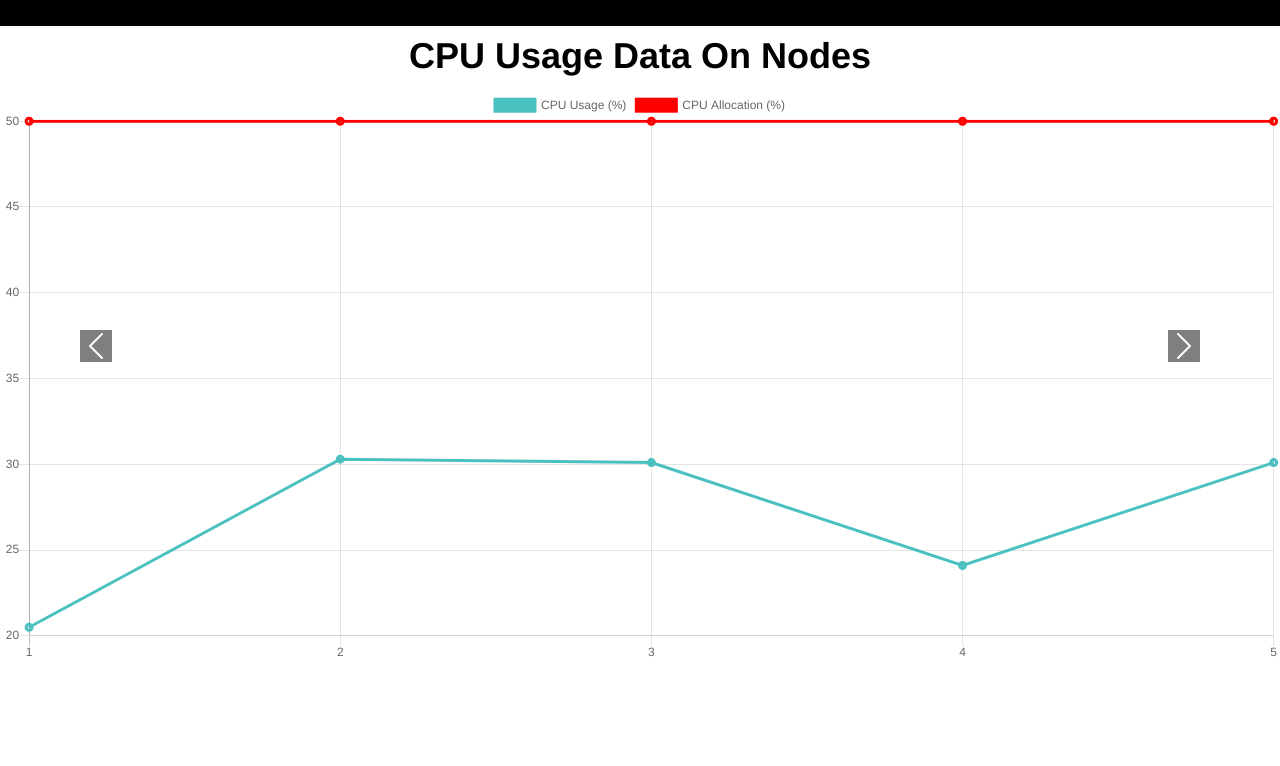
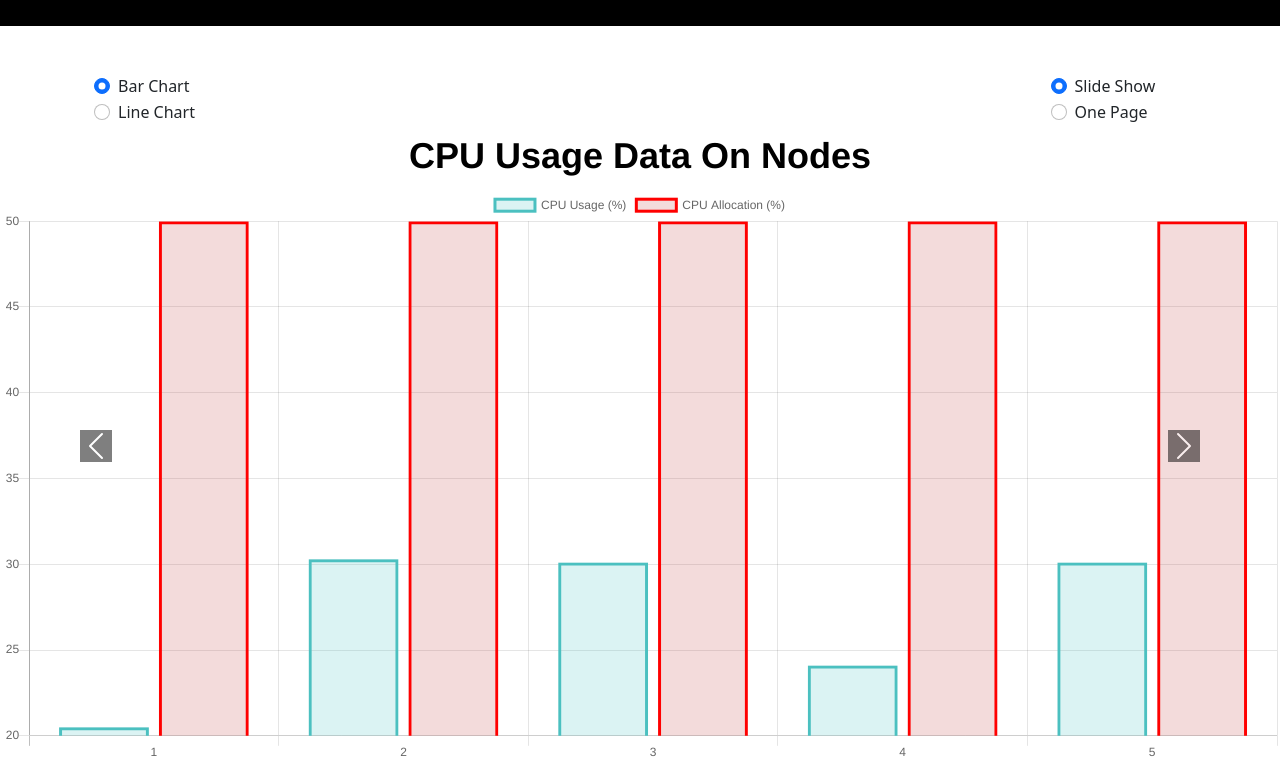
Before and after one commit to daniel12331/MNRAO, a plain HTML site: page src/main/resources/static/index.html in a window 1280 px wide. Shown: the part 76-842 px from the top of the page. Before the commit the page ends 800 px from the top, so only its background shows below. Drawn offline with nearby package versions, Linux system fonts and the light colour scheme.

Commit message:
final ui change and final changes

```diff
--- a/src/main/resources/static/index.html
+++ b/src/main/resources/static/index.html
@@ -21,26 +21,70 @@
         <h1 style="color: white;">Mobile Network Resource Allocation Optimizer</h1>
     </div>
 </nav>
+<div class="container" style="padding-top: 3em" id="radios">
+    <div class="row">
+        <div class="col-sm">
+            <div class="form-check">
+                <input class="form-check-input" type="radio" name="flexRadioDefault" id="flexRadioDefault2" checked onclick="changeLineOrBar('bar')">
+                <label class="form-check-label" for="flexRadioDefault2">
+                    Bar Chart
+                </label>
+            </div>
+            <div class="form-check">
+                <input class="form-check-input" type="radio" name="flexRadioDefault" id="flexRadioDefault1" onclick="changeLineOrBar('line')">
+                <label class="form-check-label" for="flexRadioDefault1">
+                    Line Chart
+                </label>
+            </div>
+        </div>
+        <div class="col-sm">
+        </div>
+        <div class="col-sm">
+        </div>
+        <div class="col-sm">
+        </div>
+        <div class="col-sm">
+        </div>
+        <div class="col-sm">
+        </div>
+        <div class="col-sm">
+            <div class="form-check">
+                <input class="form-check-input" type="radio" name="flexRadioDefault1" id="flexRadioDefault3" checked onclick="changeSlideOrSimple('slideShow')">
+                <label class="form-check-label" for="flexRadioDefault3">
+                    Slide Show
+                </label>
+            </div>
+            <div class="form-check">
+                <input class="form-check-input" type="radio" name="flexRadioDefault1" id="flexRadioDefault4" onclick="changeSlideOrSimple('onePage')">
+                <label class="form-check-label" for="flexRadioDefault4">
+                    One Page
+                </label>
+            </div>
+        </div>
+    </div>
+</div>
+<div id="graphs">
     <div id="carouselExample" class="carousel slide">
-    <div class="carousel-inner">
-        <div class="carousel-item active">
+        <div id="carouselInner" class="carousel-inner">
+            <div id="item1" class="carousel-item active">
                 <canvas id="cpuChart" class="d-block mx-auto" style="max-height: 900px; max-width: 1300px"></canvas>
             </div>
-        <div class="carousel-item">
+            <div id="item2" class="carousel-item">
                 <canvas id="memoryChart" class="d-block mx-auto" style="max-height: 1080px; max-width: 1300px"></canvas>
             </div>
-        <div class="carousel-item">
+            <div id="item3" class="carousel-item">
                 <canvas id="bandChart" class="d-block mx-auto" style="max-height: 1080px; max-width: 1300px"></canvas>
             </div>
         </div>
-    <button class="carousel-control-prev" type="button" data-bs-target="#carouselExample" data-bs-slide="prev" style="background-color: transparent; border: none;">
+        <button id="nextBtn" class="carousel-control-prev" type="button" data-bs-target="#carouselExample" data-bs-slide="prev" style="background-color: transparent; border: none;">
             <span class="carousel-control-prev-icon" aria-hidden="true" style="background-color: black;"></span>
             <span class="visually-hidden">Previous</span>
         </button>
-    <button class="carousel-control-next" type="button" data-bs-target="#carouselExample" data-bs-slide="next" style="background-color: transparent; border: none;">
+        <button id="prevBtn" class="carousel-control-next" type="button" data-bs-target="#carouselExample" data-bs-slide="next" style="background-color: transparent; border: none;">
             <span class="carousel-control-next-icon" aria-hidden="true" style="background-color: black;"></span>
             <span class="visually-hidden">Next</span>
         </button>
+    </div>
 </div>
 <div id="RecPage">
     <button style="margin-left:10em; margin-top:5em;" id="backBar" type="button" class="btn btn-outline-danger" onclick="hideAndShowGraph('hideRec')">
--- a/src/main/resources/static/js/script.js
+++ b/src/main/resources/static/js/script.js
@@ -1,3 +1,7 @@
+let cpuUsageChart = null;
+let memUsageChart = null;
+let bandUsageChart = null;
+
 $(document).ready(function(){
     const myCarouselElement = document.querySelector('#carouselExample')
 
@@ -23,8 +27,8 @@ $(document).ready(function(){
     const bandAllocationData = data.map(d => d.bandwidthAllocated);
 
     const cpuctx = document.getElementById('cpuChart').getContext('2d');
-    const cpuUsageChart = new Chart(cpuctx, {
-        type: 'line',
+    cpuUsageChart = new Chart(cpuctx, {
+        type: 'bar',
         data: {
             labels: labels,
             datasets: [
@@ -66,8 +70,8 @@ $(document).ready(function(){
     });
 
     const memctx = document.getElementById('memoryChart').getContext('2d');
-    const memUsageChart = new Chart(memctx, {
-        type: 'line',
+    memUsageChart = new Chart(memctx, {
+        type: 'bar',
         data: {
             labels: labels,
             datasets: [
@@ -109,8 +113,8 @@ $(document).ready(function(){
     });
 
     const bandctx = document.getElementById('bandChart').getContext('2d');
-    const bandUsageChart = new Chart(bandctx, {
-        type: 'line',
+    bandUsageChart = new Chart(bandctx, {
+        type: 'bar',
         data: {
             labels: labels,
             datasets: [
@@ -198,15 +202,18 @@ $(document).ready(function(){
     webSocketInvoke();
     $('#RecPage').hide()
     // hideAndShowGraph("showRec", 1)
+
 });
 function hideAndShowGraph(option, nodeId, resource){
     if (option === "showRec"){
-        $('#carouselExample').hide()
+        $('#graphs').hide()
+        $('#radios').hide()
         $('#RecPage').show()
         populateRecPage(nodeId, resource)
-        $('#recTitle').html('Resource Allocation Recommendations for Network ID: ' + nodeId)
+        $('#recTitle').html('Resource Allocation Recommendations for Node ID: ' + nodeId)
     }else{
-        $('#carouselExample').show()
+        $('#radios').show()
+        $('#graphs').show()
         $('#RecPage').hide()
 
     }
@@ -219,7 +226,6 @@ function populateRecPage(nodeId, resource){
         success: function (response) {
             $('#tableBody').empty()
             response.forEach(function(item) {
-                console.log(item)
                 if(item[0].warningType == "DANGER") {
                     $('#tableBody').append(
                         '<tr class="table-danger">' +
@@ -248,3 +254,41 @@ function populateRecPage(nodeId, resource){
         }
     });
 }
+
+function changeLineOrBar(option){
+    if(option === "bar"){
+        cpuUsageChart.config.type = "bar"
+        memUsageChart.config.type = "bar"
+        bandUsageChart.config.type = "bar"
+    }
+    if(option === "line"){
+        cpuUsageChart.config.type = "line"
+        memUsageChart.config.type = "line"
+        bandUsageChart.config.type = "line"
+    }
+    cpuUsageChart.update()
+    memUsageChart.update()
+    bandUsageChart.update()
+}
+
+function changeSlideOrSimple(option){
+    if(option === "onePage"){
+        $("#carouselExample").removeClass("carousel slide");
+        $("#carouselInner").removeClass("carousel-inner");
+        $("#item1").removeClass("carousel-item active");
+        $("#item2").removeClass("carousel-item active");
+        $("#item3").removeClass("carousel-item active");
+        $("#nextBtn").hide();
+        $("#prevBtn").hide();
+
+    }
+    if (option === "slideShow") {
+        $("#carouselExample").addClass("carousel slide");
+        $("#carouselInner").addClass("carousel-inner");
+        $("#item1").addClass("carousel-item active");
+        $("#item2").addClass("carousel-item");
+        $("#item3").addClass("carousel-item");
+        $("#nextBtn").show();
+        $("#prevBtn").show();
+    }
+}
```
Also changed, not shown: 2 other files. Lines whose indentation alone changed are shown as unchanged.
